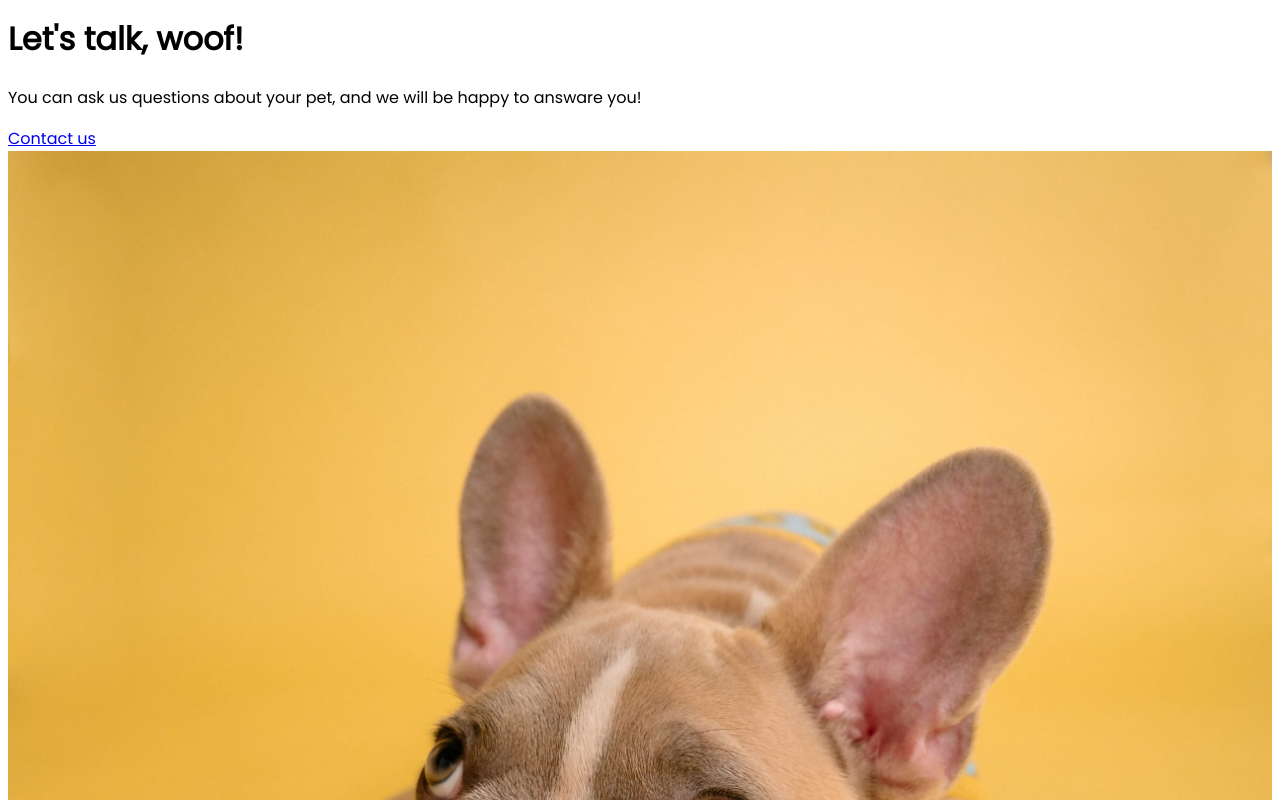
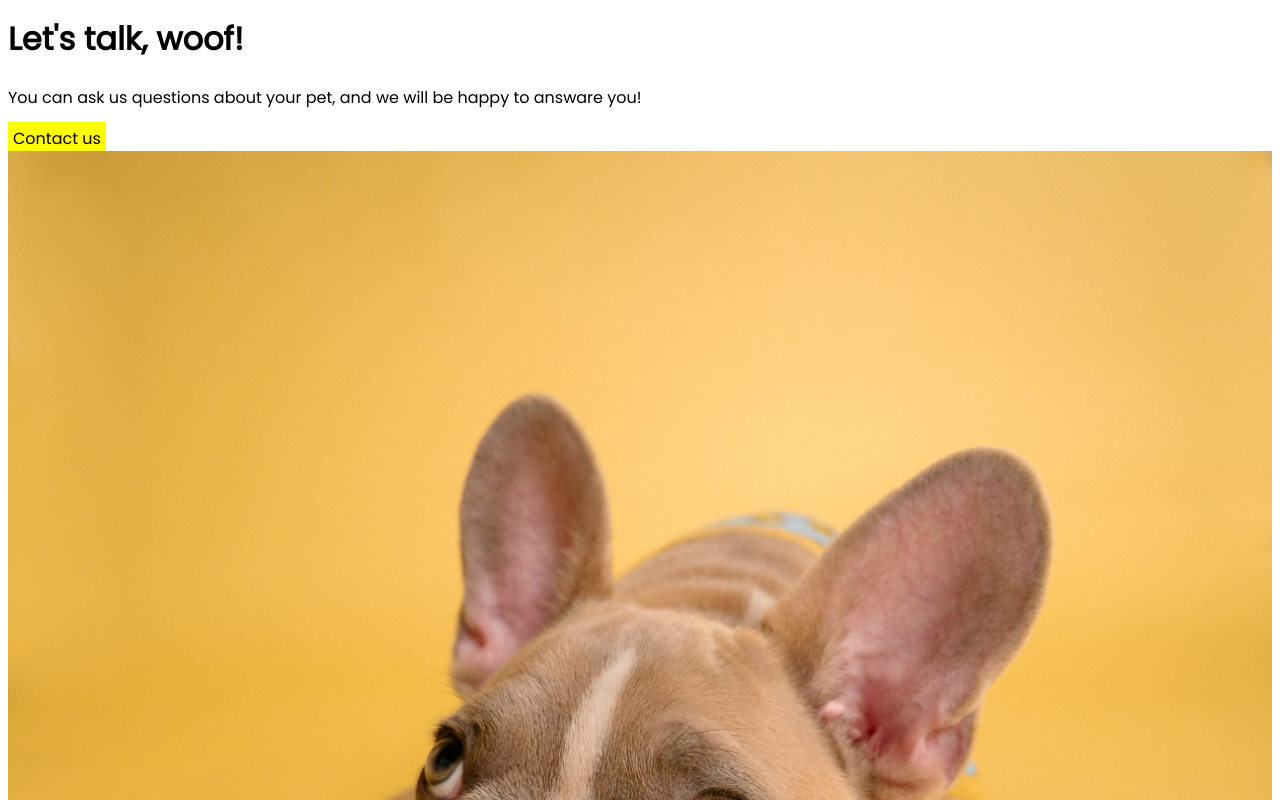
Before and after one commit to brendymnth/A24, a plain HTML site: page index.html in a window 1280 px wide. Shown: the part 2440-3240 px from the top of the page. Drawn offline with Linux system fonts and the light colour scheme.

Commit message:
Update index.html

```diff
--- a/index.html
+++ b/index.html
@@ -118,9 +118,11 @@
             <div class="primary">
                 <h1>Let's talk, woof!</h1>
                 <p>You can ask us questions about your pet, and we will be happy to answare you!</p>
-                <a type="button" href="#">Contact us</a>
+                <a type="button" href="#" style="background-color: yellow; color:black; text-decoration:none; padding: 5px">Contact us</a>
             </div>
+			<div class="img-frame">
             <img class="image-frame" src="assets/img/image-frame.jpg" alt="">
+			</div>
         </div>
     </div>
     <!-- End bagian 4 -->
```
